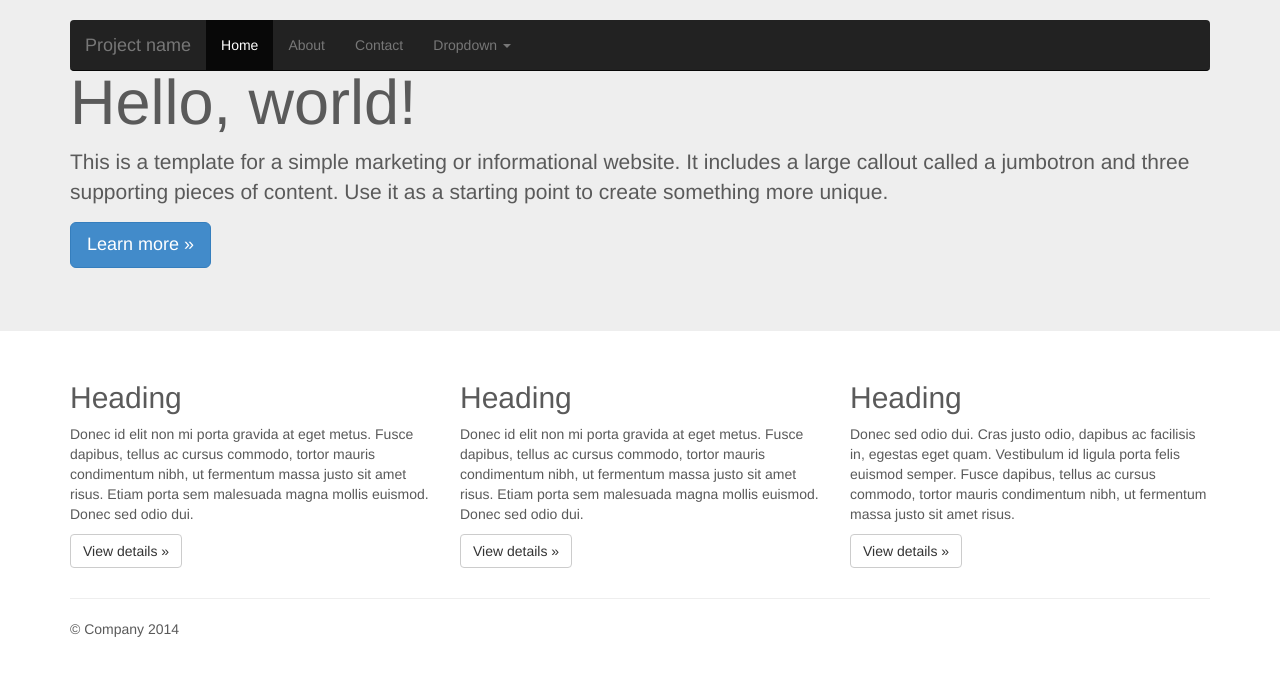
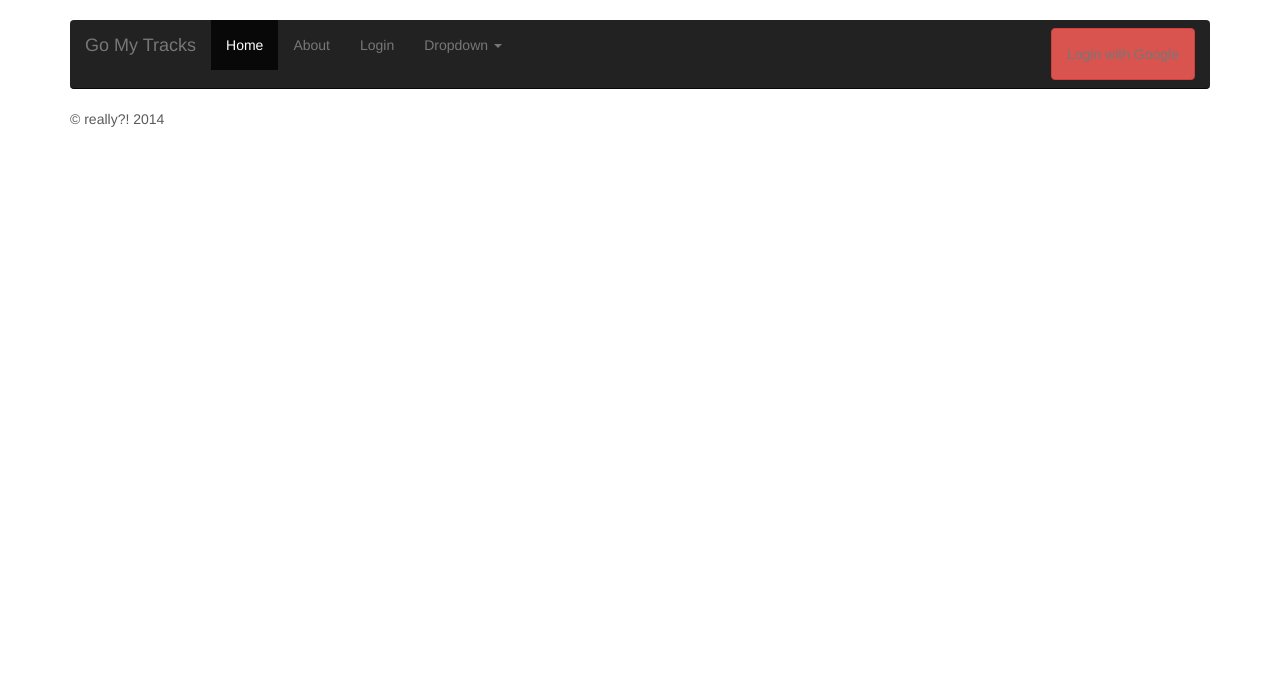
Before and after one commit to cbmw/tracks, a Flask app: template application/templates/layout.html in a window 1280 px wide. Shown: the top 676 px of the page. Run offline with Flask 2, Linux system fonts and the light colour scheme; the template is opened without the code that fills it, so the values that code supplies are empty; parts of the project's set-up code (start-up, migrations or seed data) failed here and were passed over; some libraries are stand-ins or nearby versions.

Commit message:
Update navbar

```diff
--- a/application/templates/layout.html
+++ b/application/templates/layout.html
@@ -13,8 +13,9 @@
         <!-- Bootstrap core CSS -->
         <link href="/static/css/bootstrap.min.css" rel="stylesheet">
 
-        <!-- Custom styles for navbar -->
+        <!-- Custom styles -->
         <link href="/static/css/navbar.css" rel="stylesheet">
+        <link href="/static/css/layout.css" rel="stylesheet">
 
         <!-- Just for debugging purposes. Don't actually copy these 2 lines! -->
         <!--[if lt IE 9]><script src="../../assets/js/ie8-responsive-file-warning.js"></script><![endif]-->
@@ -45,17 +46,17 @@
                             <span class="icon-bar"></span>
                             <span class="icon-bar"></span>
                         </button>
-                        <a class="navbar-brand" href="#">Project name</a>
+                        <a class="navbar-brand" href="#">Go My Tracks</a>
                     </div>
                     <div class="navbar-collapse collapse">
                         <ul class="nav navbar-nav">
                             <li class="active"><a href="#">Home</a></li>
                             <li><a href="#about">About</a></li>
-                            <li><a href="#contact">Contact</a></li>
+                            <li><a href="#login">Login</a></li>
                             <li class="dropdown">
                                 <a href="#" class="dropdown-toggle" data-toggle="dropdown">Dropdown <span class="caret"></span></a>
                                 <ul class="dropdown-menu" role="menu">
-                                    <li><a href="#">Action</a></li>
+                                    <li><a href="#">With Google</a></li>
                                     <li><a href="#">Another action</a></li>
                                     <li><a href="#">Something else here</a></li>
                                     <li class="divider"></li>
@@ -65,48 +66,17 @@
                                 </ul>
                             </li>
                         </ul>
+                        <ul class="nav navbar-nav pull-right">
+                            <li><a type="link" class="btn btn-danger navbar-btn btn-login" href="{{login_url}}">Login with Google</a></li>
+                        </ul>
                     </div>
                 </div>
             </div>
 
+            <footer>
+                <p>&copy; really?! 2014</p>
+            </footer>
         </div>
-    </div>
-
-
-        <!-- Main jumbotron for a primary marketing message or call to action -->
-        <div class="jumbotron">
-            <div class="container">
-                <h1>Hello, world!</h1>
-                <p>This is a template for a simple marketing or informational website. It includes a large callout called a jumbotron and three supporting pieces of content. Use it as a starting point to create something more unique.</p>
-                <p><a class="btn btn-primary btn-lg" role="button">Learn more &raquo;</a></p>
-            </div>
-        </div>
-
-    <div class="container">
-        <!-- Example row of columns -->
-        <div class="row">
-            <div class="col-md-4">
-                <h2>Heading</h2>
-                <p>Donec id elit non mi porta gravida at eget metus. Fusce dapibus, tellus ac cursus commodo, tortor mauris condimentum nibh, ut fermentum massa justo sit amet risus. Etiam porta sem malesuada magna mollis euismod. Donec sed odio dui. </p>
-                <p><a class="btn btn-default" href="#" role="button">View details &raquo;</a></p>
-            </div>
-            <div class="col-md-4">
-                <h2>Heading</h2>
-                <p>Donec id elit non mi porta gravida at eget metus. Fusce dapibus, tellus ac cursus commodo, tortor mauris condimentum nibh, ut fermentum massa justo sit amet risus. Etiam porta sem malesuada magna mollis euismod. Donec sed odio dui. </p>
-                <p><a class="btn btn-default" href="#" role="button">View details &raquo;</a></p>
-            </div>
-            <div class="col-md-4">
-                <h2>Heading</h2>
-                <p>Donec sed odio dui. Cras justo odio, dapibus ac facilisis in, egestas eget quam. Vestibulum id ligula porta felis euismod semper. Fusce dapibus, tellus ac cursus commodo, tortor mauris condimentum nibh, ut fermentum massa justo sit amet risus.</p>
-                <p><a class="btn btn-default" href="#" role="button">View details &raquo;</a></p>
-            </div>
-        </div>
-
-        <hr>
-
-        <footer>
-            <p>&copy; Company 2014</p>
-        </footer>
     </div> <!-- /container -->
 
 
--- a/application/tracks/handlers/main.py
+++ b/application/tracks/handlers/main.py
@@ -7,4 +7,4 @@ class MainView(MethodView):
     def get(self):
         # return 'Hello tracks! (HomeView) <a href="{}">login</a>'.format(
         #    users.create_login_url())
-        return render_template('layout.html')
+        return render_template('layout.html', login_url=users.create_login_url())
```
